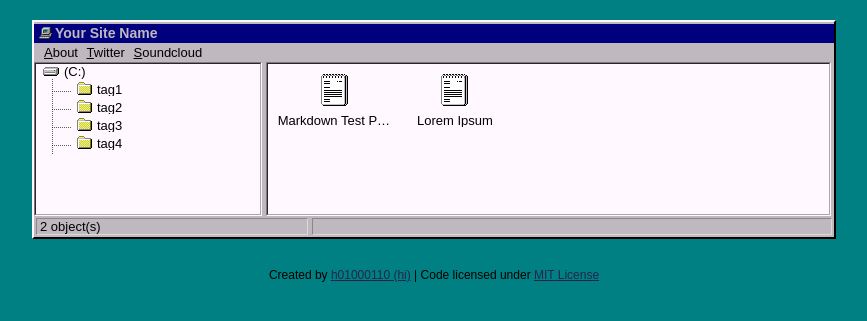
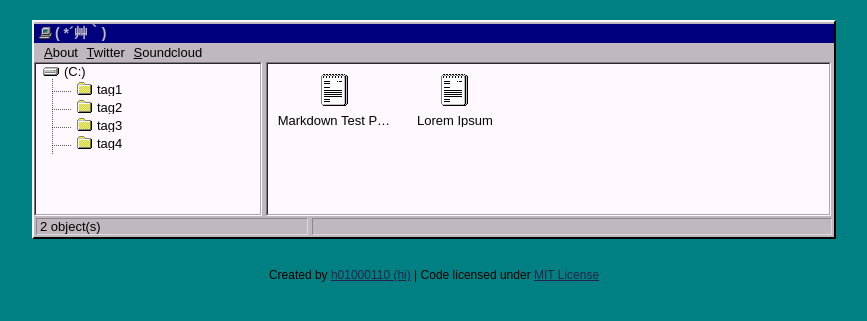
Before and after one commit to akatukikuonn/web2-5, a Jekyll site: the page built from index.html, in a window 1280 px wide. Shown: the top 321 px of the page, without its empty margins (206-1073 px from the left). Built offline with Jekyll 4.4.1, drawn with Linux system fonts in a browser that asks for light colours.

Commit message:
Update _config.yml

```diff
--- a/_config.yml
+++ b/_config.yml
@@ -1,9 +1,9 @@
 permalink: /:year:month:day/:title
-url: #Your url here
+url: https://github.com/akatukikuonn/web2-5/
 baseurl: /project
 
 # variables
-name: Your Site Name
+name: ( *´艸｀)
 description: Your description here
 google_verification: null
 
```
